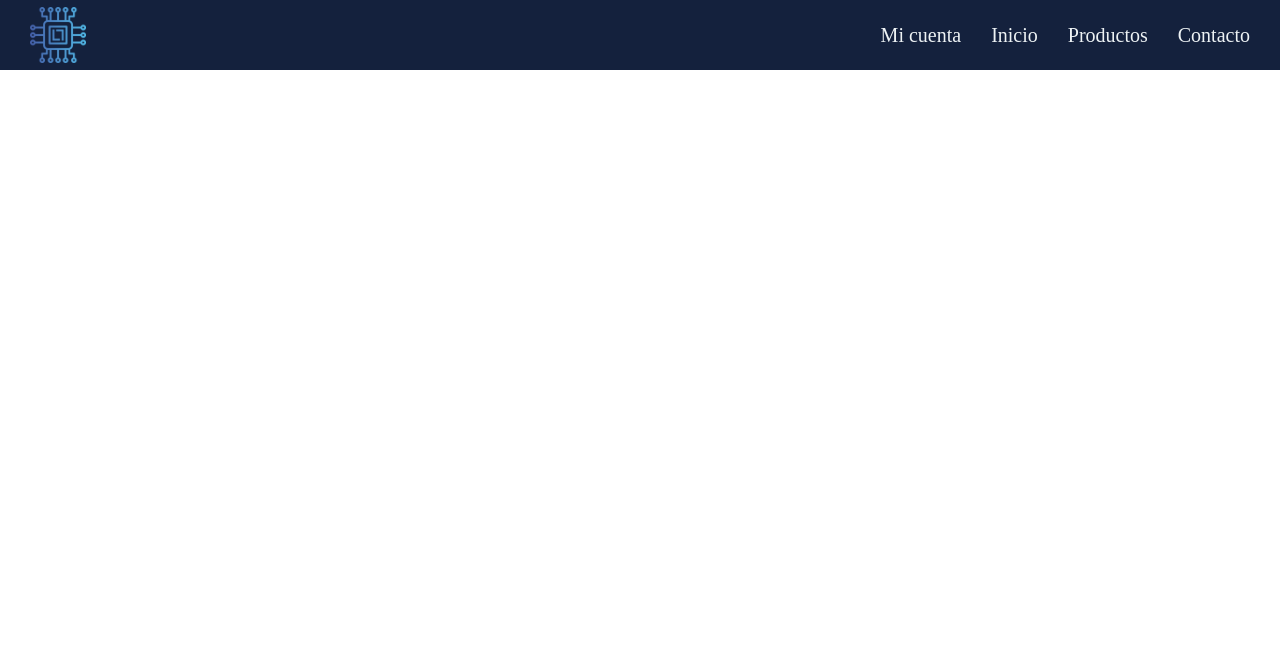
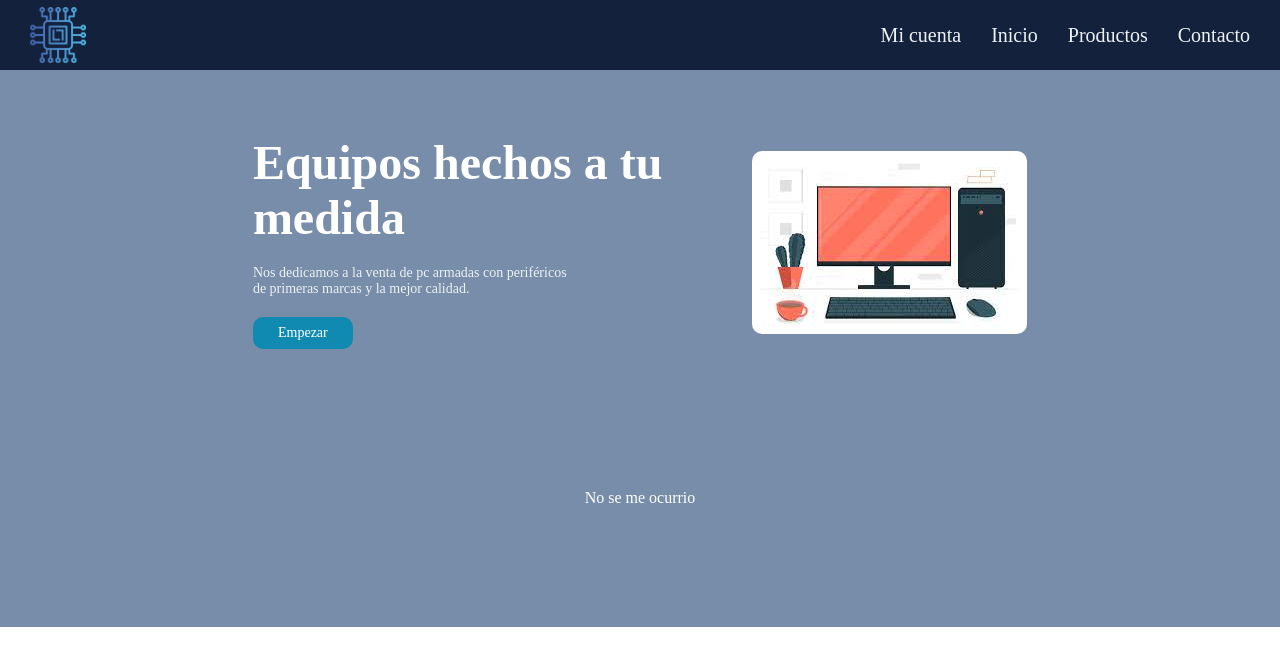
Before and after one commit to JoacoPuente/LandingPageNucba, a plain HTML site: page index.html in a window 1280 px wide. Drawn offline with Linux system fonts and the light colour scheme.

Commit message:
E3 Hero + About

```diff
--- a/assets/styles.css
+++ b/assets/styles.css
@@ -48,3 +48,90 @@ nav {
   color: #edf2f4;
   font-size: 20px;
 }
+
+main {
+  background: #778da9;
+  display: flex;
+  flex-direction: column;
+  align-items: center;
+  justify-content: center;
+  color: white;
+  width: 100%;
+}
+
+/* HERO */
+
+#hero {
+  margin-top: 65px;
+  padding: 70px 0;
+  max-width: 1200px;
+  display: flex;
+  justify-content: center;
+  align-items: center;
+  gap: 50px;
+}
+
+.hero-info {
+  display: flex;
+  flex-direction: column;
+  gap: 20px;
+  width: 50%;
+}
+
+.hero-info h1 {
+  font-size: 48px;
+  width: 80%;
+  min-width: 500px;
+  font-weight: 800;
+  color: white;
+}
+
+.hero-info p {
+  font-size: 14px;
+  width: 70%;
+  color: #edf2f4;
+}
+
+.hero-info a {
+  color: white;
+  background-color: #118ab2;
+  width: 100px;
+  padding: 8px 0;
+  border-radius: 10px;
+  font-size: 14px;
+  text-align: center;
+}
+
+.hero-image {
+  border-radius: 10px;
+}
+
+/* INFO */
+
+#info {
+  padding: 70px 0;
+  max-width: 1200px;
+  display: flex;
+  justify-content: center;
+  gap: 10px;
+  margin-bottom: 50px;
+}
+
+.discover-text {
+  display: flex;
+  flex-direction: column;
+  width: 45%;
+  gap: 20px;
+}
+
+.discover-text p {
+  font-size: 16px;
+  font-weight: 300;
+  color: #778da9;
+}
+
+.discover-text a {
+  color: white;
+  font-weight: 600;
+  text-decoration: underline;
+}
--- a/index.html
+++ b/index.html
@@ -4,7 +4,7 @@
     <meta charset="UTF-8" />
     <meta http-equiv="X-UA-Compatible" content="IE=edge" />
     <meta name="viewport" content="width=device-width, initial-scale=1.0" />
-    <title>E2: Challenge Landing Page-Navbar</title>
+    <title>LandingPage</title>
     <link rel="stylesheet" href="./assets/styles.css" />
   </head>
   <body>
@@ -19,5 +19,29 @@
         </ul>
       </nav>
     </header>
+
+    <main>
+      <section id="hero">
+        <div class="hero-info">
+          <h1>Equipos hechos a tu medida</h1>
+          <p>
+            Nos dedicamos a la venta de pc armadas con periféricos de primeras
+            marcas y la mejor calidad.
+          </p>
+          <a href="#">Empezar</a>
+        </div>
+        <img src="./assets/img/hero.jpg" alt="hero" class="hero-image">
+        </div>
+      </section>
+
+      <section id="info">
+        <div>
+          <div class="info-text">
+            <p>No se me ocurrio</p>
+          </div>
+        </div>
+      </section>
+
+    </main>
   </body>
 </html>
```
Also changed, not shown: assets/img/hero.jpg (added).
